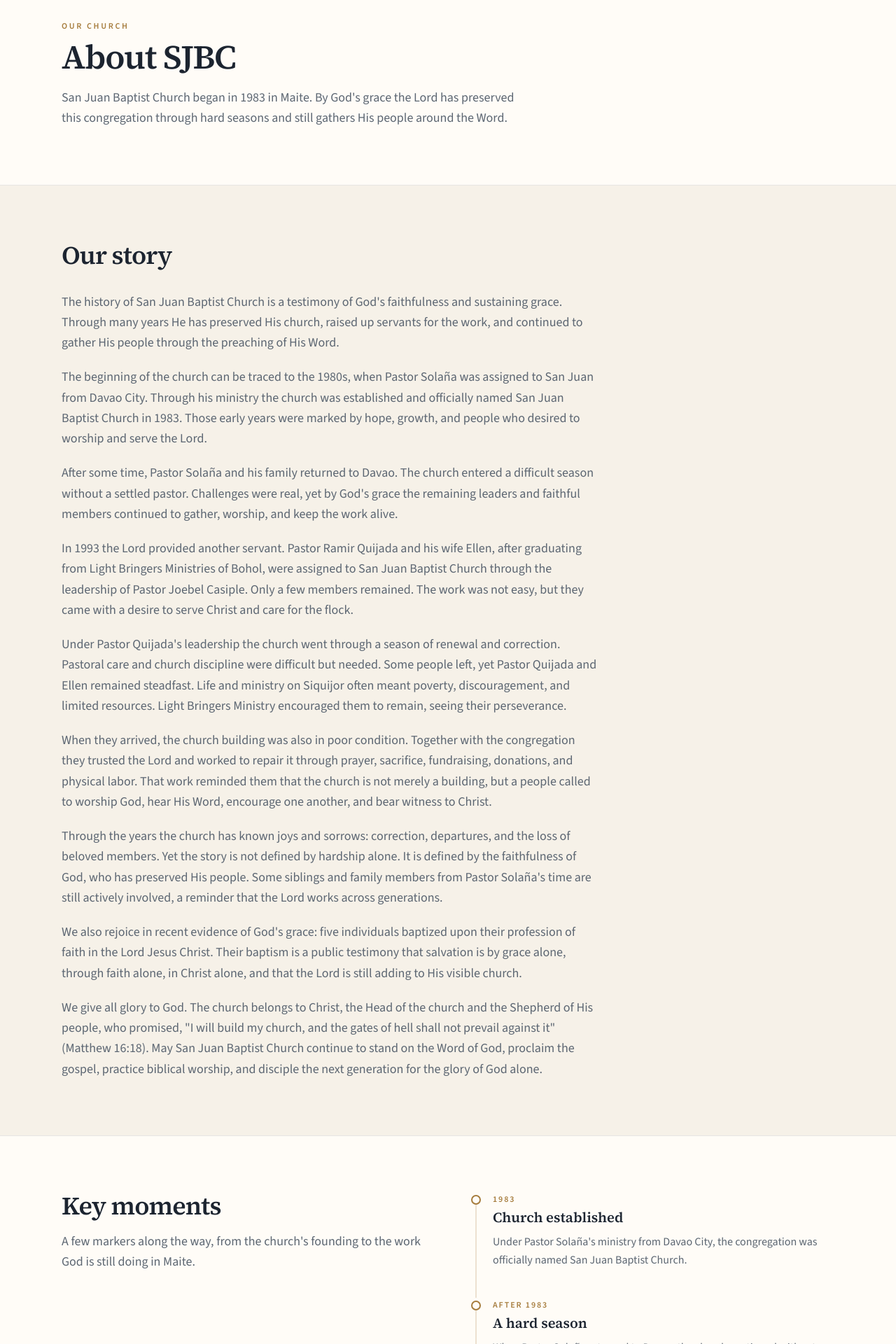
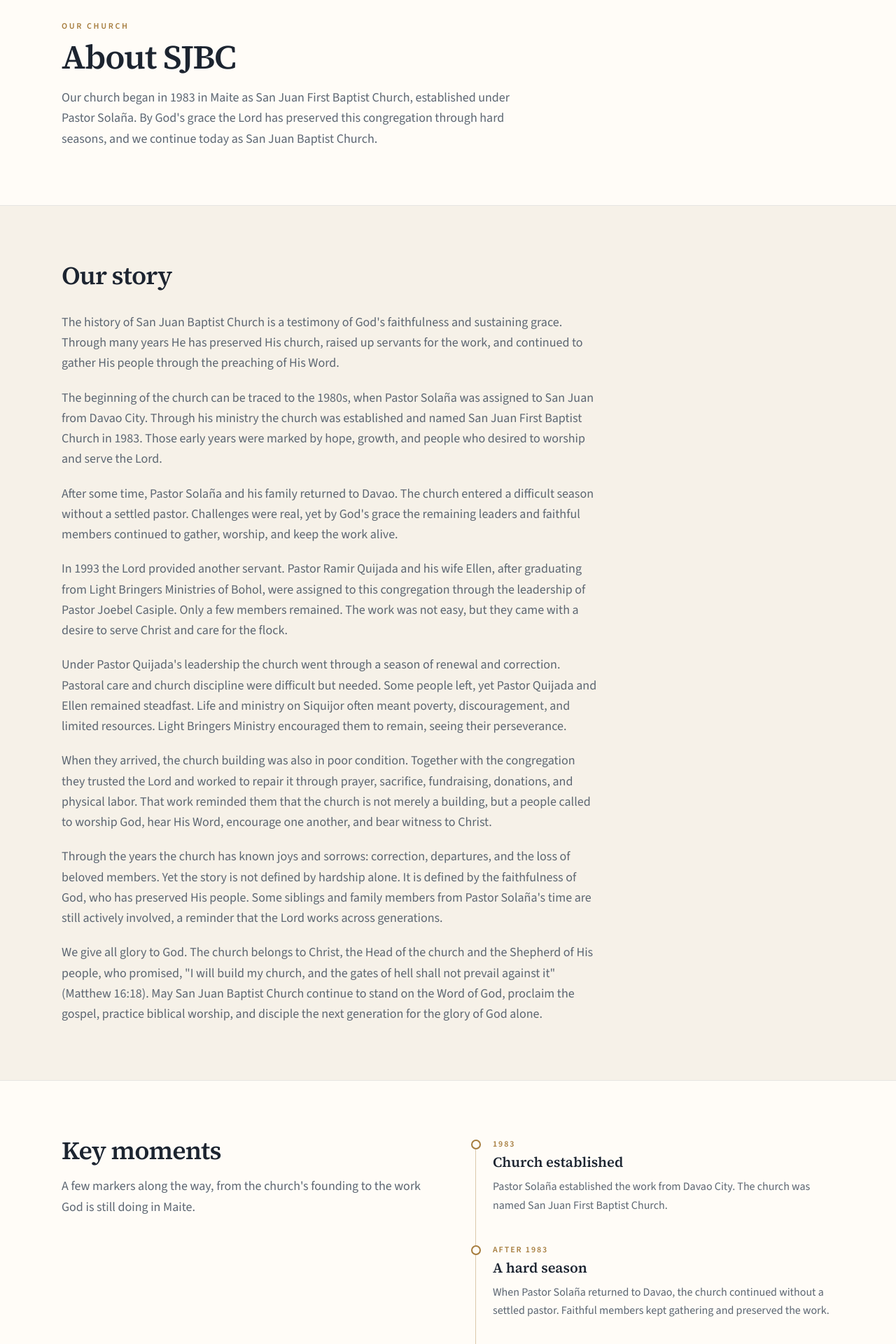
Before and after one commit to feirymaul/sjbc, a Next.js app: page /about in a window 1280 px wide. Shown: the part 120-2040 px from the top of the page at 70% size. Built offline with nearby package versions, Linux system fonts and the light colour scheme.

Commit message:
Update About history and baptism FAQ; fix timeline line.
Correct founding name to San Juan First Baptist Church under Pastor
Solaña, remove the recent baptisms story paragraph, add a FAQ on
believer's baptism with examination, and draw a continuous timeline rail.

```diff
--- a/app/about/page.tsx
+++ b/app/about/page.tsx
@@ -10,7 +10,7 @@ import { site } from "@/content/site";
 
 export const metadata: Metadata = {
   title: "About",
-  description: `The story of ${site.name}: established in 1983, shepherded since 1993 by Pastor Ramir and Ellen Quijada in ${site.location}.`,
+  description: `The story of ${site.name}: begun in 1983 as San Juan First Baptist Church under Pastor Solaña, shepherded since 1993 by Pastor Ramir and Ellen Quijada in ${site.location}.`,
 };
 
 export default function AboutPage() {
--- a/components/ui/Timeline.tsx
+++ b/components/ui/Timeline.tsx
@@ -10,36 +10,37 @@ interface TimelineProps {
   markerClassName?: string;
 }
 
+/**
+ * Timeline with a single continuous vertical line in a fixed-width rail.
+ * Dots are centered on that line (same column), so alignment stays reliable.
+ */
 export function Timeline({
   blocks,
   markerClassName = "bg-bg",
 }: TimelineProps) {
   return (
     <ol className="relative m-0 list-none p-0">
+      {/* One continuous line through the rail (w-4 = 1rem, center at 0.5rem) */}
+      <span
+        className="pointer-events-none absolute bottom-3 left-[0.4375rem] top-3 w-px bg-accent/40"
+        aria-hidden
+      />
+
       {blocks.map((block, index) => {
         const isLast = index === blocks.length - 1;
         return (
-          <li key={block.title + block.range} className="relative flex gap-4">
-            {/*
-              Rail stretches to full row height (including content padding/gap)
-              so the connector runs continuously between dots.
-            */}
-            <div className="relative flex w-4 shrink-0 flex-col items-center self-stretch">
-              {!isLast && (
-                <span
-                  className="absolute bottom-0 left-1/2 top-4 w-px -translate-x-1/2 bg-accent/40"
-                  aria-hidden
-                />
-              )}
+          <li
+            key={block.title + block.range}
+            className={`relative flex gap-4 ${isLast ? "" : "pb-10"}`}
+          >
+            <div className="relative z-10 flex w-4 shrink-0 justify-center">
               <span
-                className={`relative z-10 mt-1 h-3.5 w-3.5 shrink-0 rounded-full border-2 border-accent ${markerClassName}`}
+                className={`mt-1 h-3.5 w-3.5 shrink-0 rounded-full border-2 border-accent ${markerClassName}`}
                 aria-hidden
               />
             </div>
 
-            <div
-              className={`min-w-0 flex-1 pt-0.5 ${isLast ? "pb-0" : "pb-10"}`}
-            >
+            <div className="min-w-0 flex-1 pt-0.5">
               <p className="text-xs font-semibold uppercase tracking-[0.16em] text-accent">
                 {block.range}
               </p>
--- a/content/about.ts
+++ b/content/about.ts
@@ -1,18 +1,17 @@
 export const about = {
   title: "About SJBC",
   intro:
-    "San Juan Baptist Church began in 1983 in Maite. By God's grace the Lord has preserved this congregation through hard seasons and still gathers His people around the Word.",
+    "Our church began in 1983 in Maite as San Juan First Baptist Church, established under Pastor Solaña. By God's grace the Lord has preserved this congregation through hard seasons, and we continue today as San Juan Baptist Church.",
   story: {
     heading: "Our story",
     paragraphs: [
       "The history of San Juan Baptist Church is a testimony of God's faithfulness and sustaining grace. Through many years He has preserved His church, raised up servants for the work, and continued to gather His people through the preaching of His Word.",
-      "The beginning of the church can be traced to the 1980s, when Pastor Solaña was assigned to San Juan from Davao City. Through his ministry the church was established and officially named San Juan Baptist Church in 1983. Those early years were marked by hope, growth, and people who desired to worship and serve the Lord.",
+      "The beginning of the church can be traced to the 1980s, when Pastor Solaña was assigned to San Juan from Davao City. Through his ministry the church was established and named San Juan First Baptist Church in 1983. Those early years were marked by hope, growth, and people who desired to worship and serve the Lord.",
       "After some time, Pastor Solaña and his family returned to Davao. The church entered a difficult season without a settled pastor. Challenges were real, yet by God's grace the remaining leaders and faithful members continued to gather, worship, and keep the work alive.",
-      "In 1993 the Lord provided another servant. Pastor Ramir Quijada and his wife Ellen, after graduating from Light Bringers Ministries of Bohol, were assigned to San Juan Baptist Church through the leadership of Pastor Joebel Casiple. Only a few members remained. The work was not easy, but they came with a desire to serve Christ and care for the flock.",
+      "In 1993 the Lord provided another servant. Pastor Ramir Quijada and his wife Ellen, after graduating from Light Bringers Ministries of Bohol, were assigned to this congregation through the leadership of Pastor Joebel Casiple. Only a few members remained. The work was not easy, but they came with a desire to serve Christ and care for the flock.",
       "Under Pastor Quijada's leadership the church went through a season of renewal and correction. Pastoral care and church discipline were difficult but needed. Some people left, yet Pastor Quijada and Ellen remained steadfast. Life and ministry on Siquijor often meant poverty, discouragement, and limited resources. Light Bringers Ministry encouraged them to remain, seeing their perseverance.",
       "When they arrived, the church building was also in poor condition. Together with the congregation they trusted the Lord and worked to repair it through prayer, sacrifice, fundraising, donations, and physical labor. That work reminded them that the church is not merely a building, but a people called to worship God, hear His Word, encourage one another, and bear witness to Christ.",
       "Through the years the church has known joys and sorrows: correction, departures, and the loss of beloved members. Yet the story is not defined by hardship alone. It is defined by the faithfulness of God, who has preserved His people. Some siblings and family members from Pastor Solaña's time are still actively involved, a reminder that the Lord works across generations.",
-      "We also rejoice in recent evidence of God's grace: five individuals baptized upon their profession of faith in the Lord Jesus Christ. Their baptism is a public testimony that salvation is by grace alone, through faith alone, in Christ alone, and that the Lord is still adding to His visible church.",
       "We give all glory to God. The church belongs to Christ, the Head of the church and the Shepherd of His people, who promised, \"I will build my church, and the gates of hell shall not prevail against it\" (Matthew 16:18). May San Juan Baptist Church continue to stand on the Word of God, proclaim the gospel, practice biblical worship, and disciple the next generation for the glory of God alone.",
     ],
   },
@@ -21,7 +20,7 @@ export const about = {
       range: "1983",
       title: "Church established",
       description:
-        "Under Pastor Solaña's ministry from Davao City, the congregation was officially named San Juan Baptist Church.",
+        "Pastor Solaña established the work from Davao City. The church was named San Juan First Baptist Church.",
     },
     {
       range: "After 1983",
--- a/content/faq.ts
+++ b/content/faq.ts
@@ -58,5 +58,10 @@ export const faq = {
       answer:
         "Stay for the afternoon service and fellowship on the last Sunday of the month, join Wednesday prayer at 7:00pm, or talk with Pastor Ramir and the elders about baptism, membership, or how to grow with us.",
     },
+    {
+      question: "Who do you baptize?",
+      answer:
+        "We baptize only those who voluntarily profess faith in Jesus Christ. Before baptism, we take time to examine their profession, talk with them about the gospel, and look for a life that shows a genuine desire to follow Christ. Baptism is not for infants or for those who have not personally trusted in Christ. If you want to talk about baptism, speak with Pastor Ramir and the elders.",
+    },
   ],
 } as const;
```
